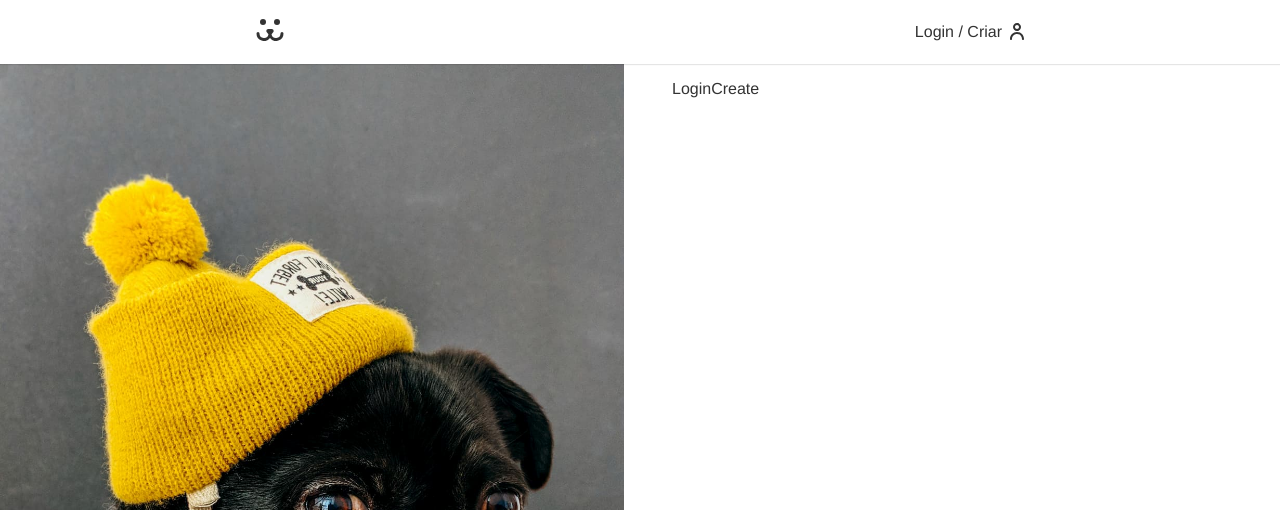
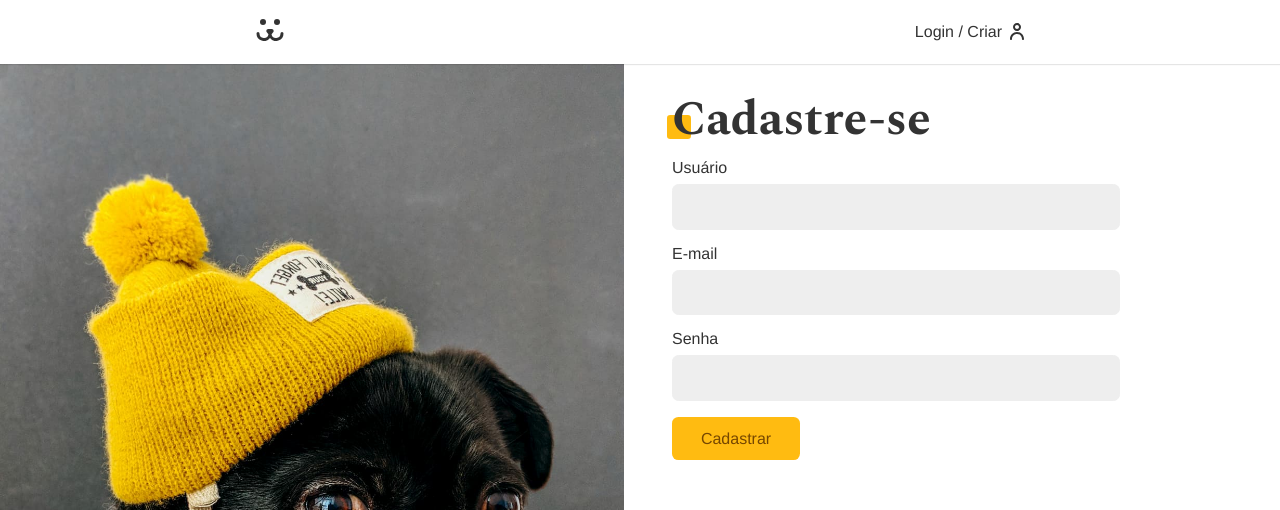
Before and after one commit to lucasgomesmatos/dogs-react-origamid, a React (Vite) app: page /login/criar in a window 1280 px wide. Shown: the top 510 px of the page. Built offline with nearby package versions, Linux system fonts and the light colour scheme.

Commit message:
register user

```diff
--- a/src/Components/Form/Input.module.css
+++ b/src/Components/Form/Input.module.css
@@ -8,7 +8,7 @@
   width: 100%;
   font-size: 1rem;
   padding: 0.8rem;
-  border: 0.4rem;
+  border-radius: 0.4rem;
   background: #eee;
   transition: 0.2s;
 }
--- a/src/Hooks/useForm.jsx
+++ b/src/Hooks/useForm.jsx
@@ -5,6 +5,11 @@
     regex:
       /^[a-zA-Z0-9.!#$%&'*+/=?^_`{|}~-]+@[a-zA-Z0-9](?:[a-zA-Z0-9-]{0,61}[a-zA-Z0-9])?(?:\.[a-zA-Z0-9](?:[a-zA-Z0-9-]{0,61}[a-zA-Z0-9])?)*$/,
     message: 'Preencha um email válido',
+  },
+  password: {
+    regex: /^(?=.*\d)(?=.*[a-z])(?=.*[A-Z])[0-9a-zA-Z]{8,}$/,
+    message:
+      'Senha precisa ter 1 caractere maiúsculo, 1 minúsculo e 1 digito. Com no mínimo 8 caracteres',
   },
 };
 
--- a/src/Pages/Login/LoginCreate.jsx
+++ b/src/Pages/Login/LoginCreate.jsx
@@ -1,7 +1,41 @@
-import React from 'react';
+import React, { useContext } from 'react';
+import { USER_POST } from '../../api';
+import Button from '../../Components/Form/Button';
+import Input from '../../Components/Form/Input';
+import useForm from '../../Hooks/useForm';
+import { UserContext } from '../../UserContext';
 
 const LoginCreate = () => {
-  return <div>LoginCreate</div>;
+  const username = useForm();
+  const email = useForm('email');
+  const password = useForm();
+
+  const { userLogin } = useContext(UserContext);
+
+  async function handleSubmit(event) {
+    event.preventDefault();
+    const { url, options } = USER_POST({
+      username: username.value,
+      password: password.value,
+      email: email.value,
+    });
+    const response = await fetch(url, options);
+    if (response.ok) {
+      userLogin(username.value, password.value);
+    }
+  }
+
+  return (
+    <section className="animaLeft">
+      <h1 className="title">Cadastre-se</h1>
+      <form onSubmit={handleSubmit}>
+        <Input label="Usuário" type="text" name="username" {...username} />
+        <Input label="E-mail" type="email" name="email" {...email} />
+        <Input label="Senha" type="password" name="password" {...password} />
+        <Button>Cadastrar</Button>
+      </form>
+    </section>
+  );
 };
 
 export default LoginCreate;
--- a/src/UserContext.jsx
+++ b/src/UserContext.jsx
@@ -18,9 +18,9 @@
   const navigate = useNavigate();
 
   const userLogout = useCallback(async () => {
+    setLogin(null);
     setData(null);
     setError(null);
-    setLoading(false);
     setLoading(false);
     window.localStorage.removeItem('token');
     navigate('/login');
--- a/src/api.jsx
+++ b/src/api.jsx
@@ -36,3 +36,16 @@
     },
   };
 }
+
+export function USER_POST(body) {
+  return {
+    url: API_URL + '/api/user',
+    options: {
+      method: 'POST',
+      headers: {
+        'Content-Type': 'application/json',
+      },
+      body: JSON.stringify(body),
+    },
+  };
+}
```
